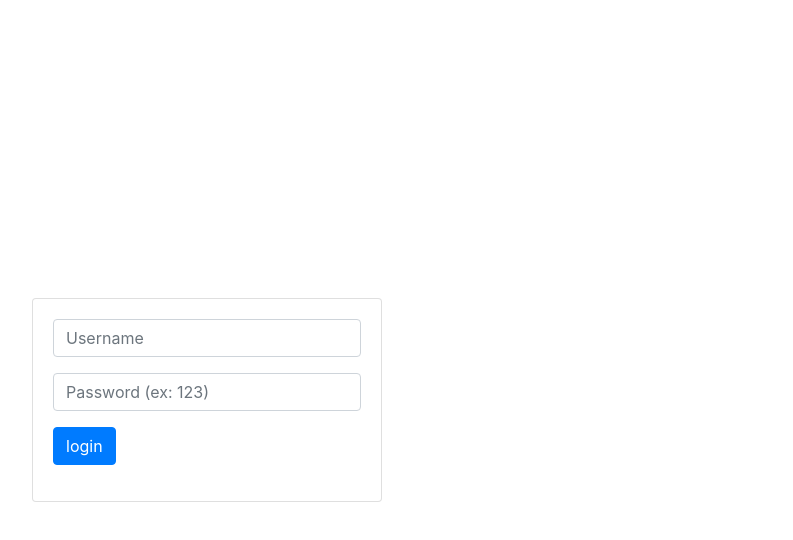
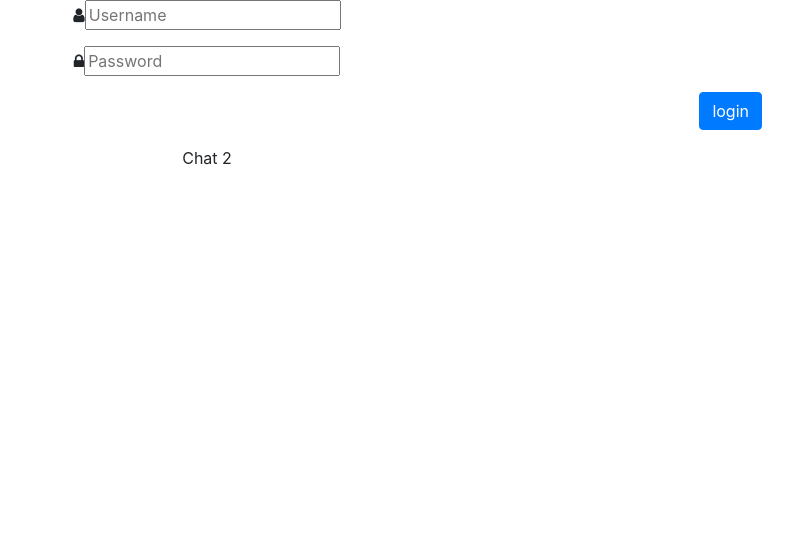
Before and after one commit to XaviSanta/VirtualCommunicationEnvironment, a website: page frontend/loginPage/login.html in a window 1280 px wide. Shown: the whole page, without its empty margins (433-1226 px from the left). Drawn offline with nearby package versions, Linux system fonts and the light colour scheme.

Commit message:
Update login.html

```diff
--- a/frontend/loginPage/login.html
+++ b/frontend/loginPage/login.html
@@ -6,29 +6,51 @@
     <script src="https://cdnjs.cloudflare.com/ajax/libs/jquery/3.2.1/jquery.min.js"></script>
     <link href="https://maxcdn.bootstrapcdn.com/bootstrap/4.0.0/css/bootstrap.min.css" rel="stylesheet" id="bootstrap-css">
     <script src="https://maxcdn.bootstrapcdn.com/bootstrap/4.0.0/js/bootstrap.min.js"></script>
+    <link rel="stylesheet" href="https://maxcdn.bootstrapcdn.com/font-awesome/4.3.0/css/font-awesome.min.css">
     <link href="./login.css" rel="stylesheet">
   </head>
 
   <body>
-    <div class="container" id="initial-screen">
-      <div class="row justify-content-center align-items-center" style="height:100vh">
-        <div class="col-4">
-          <div class="card">
-            <div class="card-body">
-              <form id="login-form">
-                <div class="form-group">
-                  <input type="text" class="form-control" id="username" placeholder="Username">
+      <div class="main" id="initial-screen">
+
+
+      <div class="container">
+          <center>
+          <div class="middle">
+                <div id="login">
+
+                  <form id="login-form">
+
+                      <fieldset class="clearfix">
+
+                        <p ><span class="fa fa-user"></span><input type="text" id="username" Placeholder="Username" required></p> <!-- JS because of IE support; better: placeholder="Username" -->
+                        <p><span class="fa fa-lock"></span><input type="password" id="password" Placeholder="Password" required></p> <!-- JS because of IE support; better: placeholder="Password" -->
+
+                         <div>
+
+                        <span style="width:100%; text-align:right;  display: inline-block;">
+
+                          <button type="button" id="sendlogin" class="btn btn-primary" onclick="login()">login</button>
+
+                        </span>
+                         </div>
+                      </fieldset>
+                      <div class="clearfix"></div>
+                  </form>
+                  <div class="clearfix"></div>
                 </div>
-                <div class="form-group">
-                  <input type="password" class="form-control" id="password" placeholder="Password (ex: 123)">
+                <div class="logo"> Chat 2
+
+                    <div class="clearfix"></div>
                 </div>
-                <button type="button" id="sendlogin" class="btn btn-primary" onclick="login()">login</button>
-              </form>
-            </div>
-          </div>
-        </div>
+
+                </div>
+        </center>
       </div>
     </div>
+
+
+
 
     <div class="world"></div>
 
```
